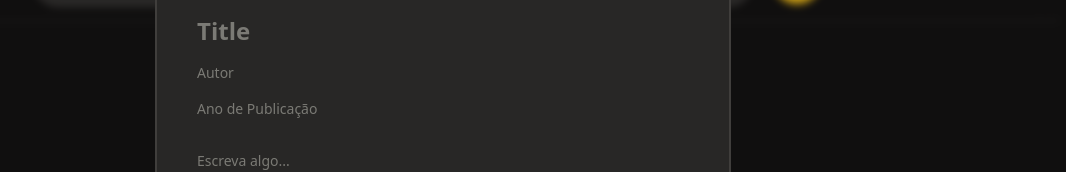
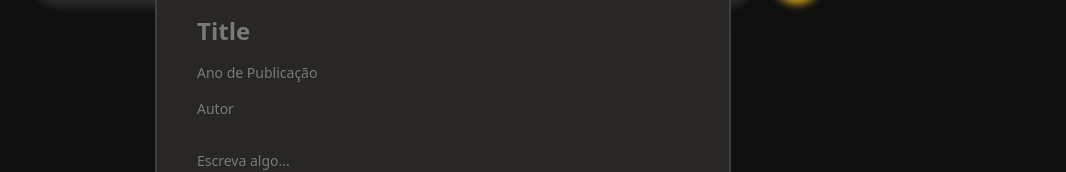
Before and after one commit to muginito/my-bookmarks-site, a React (Vite) app: page / in a window 1280 px wide. Both pictures are taken after a click on the button 1006 px from the left and 152 px from the top of the page. Shown: the part 172-344 px from the top of the page, without its empty margins (209-1275 px from the left). Built offline with nearby package versions, Linux system fonts and the light colour scheme.

Commit message:
ajustei ordem no bookmarkform

```diff
--- a/src/components/BookmarkForm.jsx
+++ b/src/components/BookmarkForm.jsx
@@ -168,16 +168,16 @@ export default function BookmarkForm({ initialData, mode, onSubmit }) {
 
           <input
             type="text"
-            placeholder="Autor"
+            placeholder="Ano de Publicação"
             className="focus:outline-0 text-sm"
-            {...register("author", { required: false })}
+            {...register("year", { required: false })}
           />
 
           <input
             type="text"
-            placeholder="Ano de Publicação"
+            placeholder="Autor"
             className="focus:outline-0 text-sm"
-            {...register("year", { required: false })}
+            {...register("author", { required: false })}
           />
         </div>
         <textarea
```
